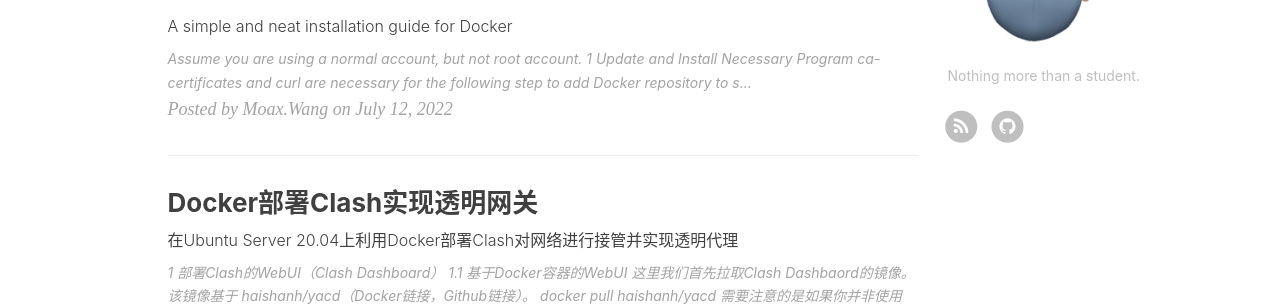
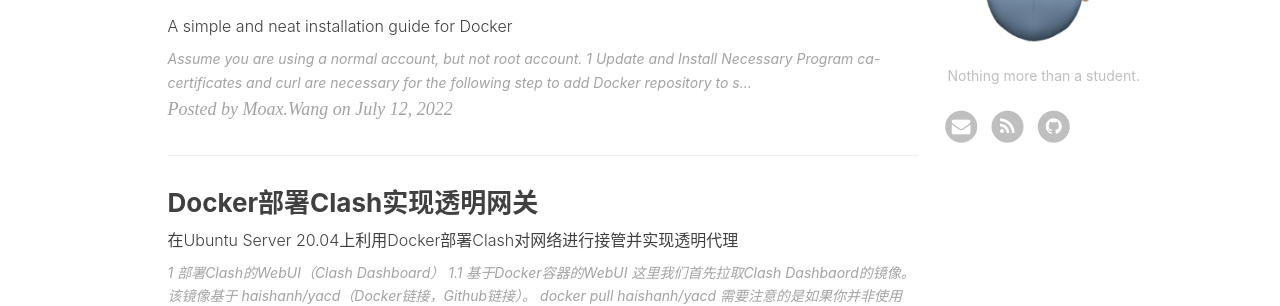
Before and after one commit to WinchellWang/winchellwang.github.io, a Jekyll site: the page built from index.html, in a window 1280 px wide. Shown: the part 757-1063 px from the top of the page. Built offline with Jekyll 4.4.1, drawn with Linux system fonts in a browser that asks for light colours; nearby versions of some CDN libraries; the list of posts is cut into pages by our own code; comment, search, counter and statistics services are not loaded.

Commit message:
Update page.html

```diff
--- a/_layouts/page.html
+++ b/_layouts/page.html
@@ -110,6 +110,16 @@
                         {% endif %}
                         <!-- SNS Link -->
                         <ul class="list-inline">
+                            {% if site.email %}
+			    <li>
+				<a href="mailto:{{ site.email | encode_email }}">
+					<span class="fa-stack fa-lg">
+						<i class="fa fa-circle fa-stack-2x"></i>
+						<i class="fa fa-envelope fa-stack-1x fa-inverse"></i>
+					</span>
+				</a>
+			    </li>
+                            {% endif %}
                             {% if site.RSS %}
                             <li>
                                 <a href="{{ "/feed.xml" | prepend: site.baseurl }}">
```
